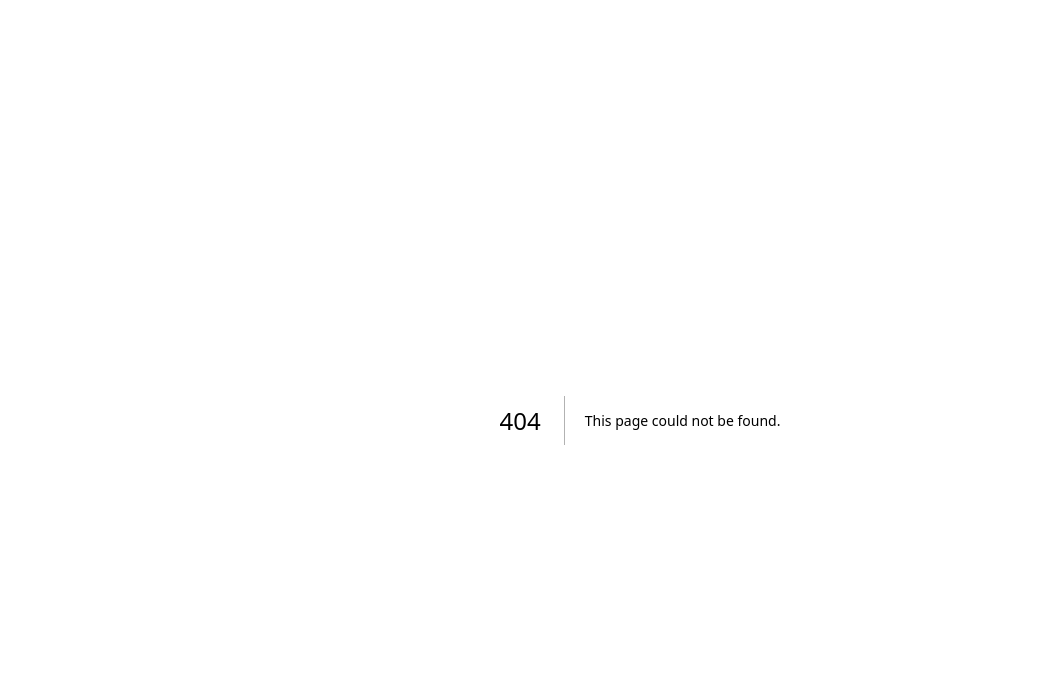
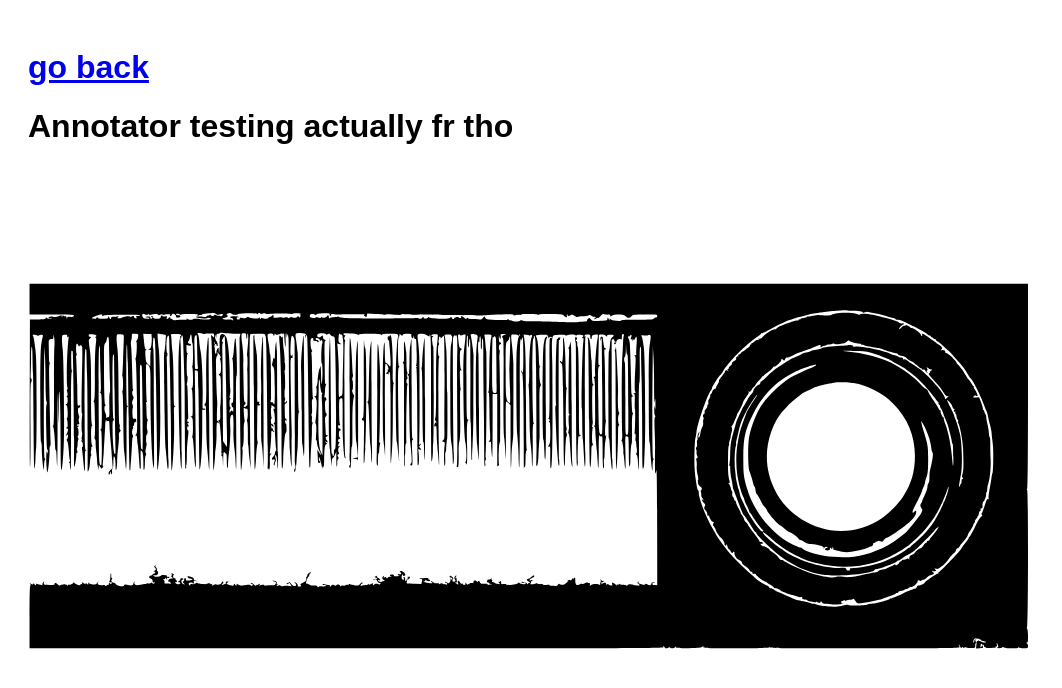
Before and after one commit to lev-rosenberg/annotator, a Next.js app: page /Viewer in a window 1280 px wide. Before the commit this address had no page. Shown: the top 688 px of the page, without its empty margins (0-1062 px from the left). Built offline with nearby package versions, Linux system fonts and the light colour scheme.

Commit message:
viewer page

```diff
--- a/package.json
+++ b/package.json
@@ -17,6 +17,7 @@
     "@types/node": "20.3.1",
     "@types/paper": "^0.12.3",
     "@types/react-dom": "18.2.5",
+    "@types/two.js": "^0.7.5",
     "acorn": "^8.9.0",
     "autoprefixer": "10.4.14",
     "babel-plugin-macros": "^3.1.0",
@@ -32,6 +33,7 @@
     "react-redux": "^8.1.0",
     "redux": "^4.2.1",
     "tailwindcss": "3.3.2",
+    "two.js": "^0.8.10",
     "uuid": "^9.0.0"
   },
   "devDependencies": {
--- a/src/components/d3Annotator.tsx
+++ b/src/components/d3Annotator.tsx
@@ -1,4 +1,4 @@
-import React, { useState, useEffect, useRef } from 'react';
+import React, { useState, useEffect, useRef, Ref } from 'react';
 import * as d3 from 'd3'
 import { off } from 'process';
 
@@ -7,17 +7,20 @@ interface Vertex {
     y: number;
 }
 
-export default function D3Annotator() {
+export default function D3Annotator(props:any) {
+
     const [points, setPoints] = useState<Vertex[]>([]);
     const [polygons, setPolygons] = useState<SVGPolylineElement[]>([])
     const [width, setWidth] = useState(1)
     const [height, setHeight] = useState(1);
-    const svgRef = useRef<SVGSVGElement>(null);
+
 
     useEffect(() => {
+        if (props.svgElement) {
+            console.log(props.svgElement.current)
+            const svg = d3.select(props.svgElement.current);
             setWidth(window.innerWidth);
             setHeight(window.innerHeight / 2);
-        const svg = d3.select(svgRef.current);
             const polyline = svg
                 .selectAll('polyline')
                 .data([points])
@@ -29,19 +32,25 @@ export default function D3Annotator() {
             return () => {
                 svg.on('click', null);
             };
+        }
+
     }), [];
 
 
     useEffect(() => {
-        // this useeffect makes sure that the polyline is reloaded everytime i reset points
-        // without the useEffect wrapper, the polyline is one step behind
-        const svg = d3.select(svgRef.current);
+        if (props.svgElement) {
+            const svg = d3.select(props.svgElement.current);
             const polyline = svg.selectAll('polyline');
             polyline.attr('points', convertPoints(points));
             polyline.exit().remove(); // d3 func that gets rid of any unnessesary polylines
+          }
+        // this useeffect makes sure that the polyline is reloaded everytime i reset points
+        // without the useEffect wrapper, the polyline is one step behind
+
       }, [points]);
 
     function handleMouseClick (event: MouseEvent) {
+        console.log(event)
         const { offsetX, offsetY } = event;
         const newVertex: Vertex = { x: offsetX, y: offsetY };
         setPoints([...points, newVertex]);
@@ -54,12 +63,5 @@ export default function D3Annotator() {
         console.log(converted)
         return converted
     }
-
-    return (
-        <div>
-            <svg ref={svgRef} width={width} height={height}>
-                <polyline />
-            </svg>
-        </div>
-    );
+    return null; // D3Annotator doesn't render any additional content
 }
--- /dev/null
+++ b/src/pages/Viewer.tsx
@@ -0,0 +1,36 @@
+import React, { useRef, useEffect } from 'react';
+import Link from 'next/link';
+import D3Annotator from '../components/d3Annotator';
+
+export default function Viewer(): JSX.Element {
+    const svgRef = useRef<SVGSVGElement | null>(null);
+
+    useEffect(() => {
+      svgRef.current = document.querySelector('svg'); // Get the reference to the <svg> element
+    }, []);
+
+  return (
+    <div>
+      <Link href="/">
+        <h1>go back</h1>
+      </Link>
+      <h1>Annotator testing actually fr tho</h1>
+      <div style={{ position: 'relative', width: '1000px', height: '600px' }}>
+        <svg
+          ref={svgRef}
+          style={{ position: 'absolute', top: 0, left: 0 }}
+          width="1000"
+          height="600"
+        >
+          <image
+            xlinkHref="/images/mock-data.svg"
+            width="1000"
+            height="600"
+          />
+          <polyline/>
+        </svg>
+        <D3Annotator svgElement={svgRef} />
+      </div>
+    </div>
+  );
+}
```
Also changed, not shown: src/pages/index.tsx (+5 -2 lines), public/images/mock-data.svg (added), 1 other file (tests, documents, lock files or other folders). Lines whose indentation alone changed are shown as unchanged.
